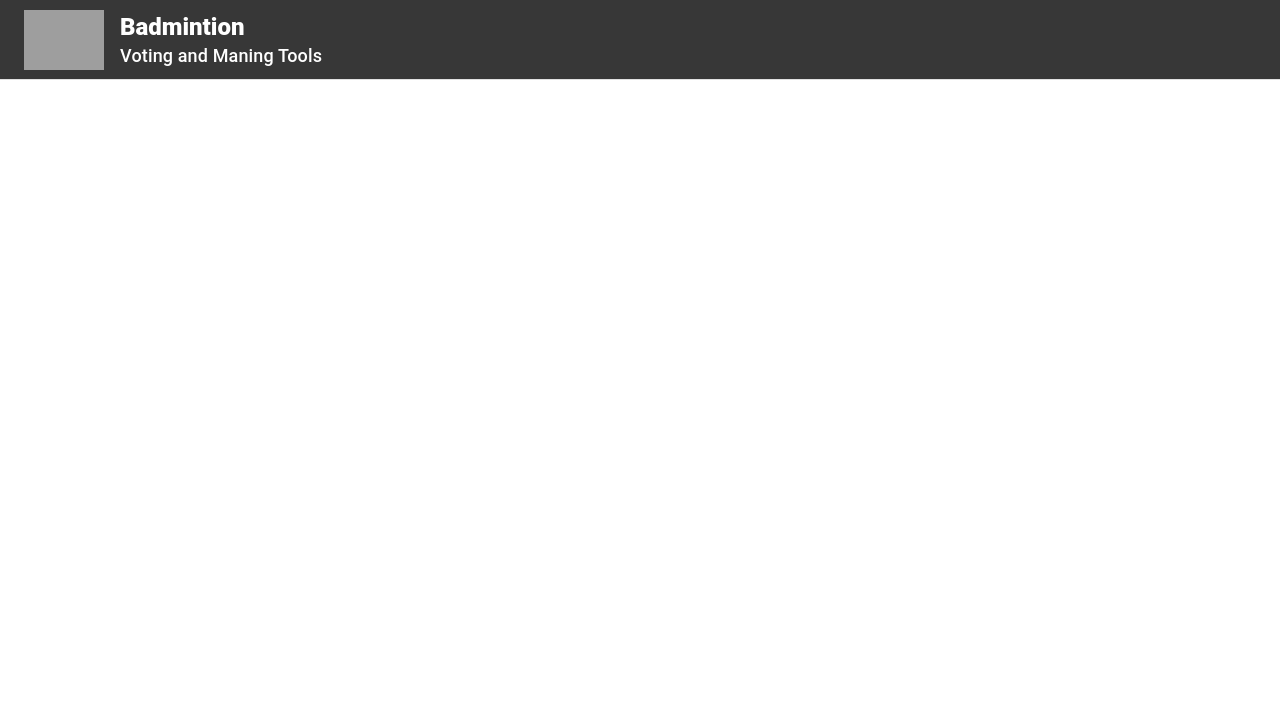
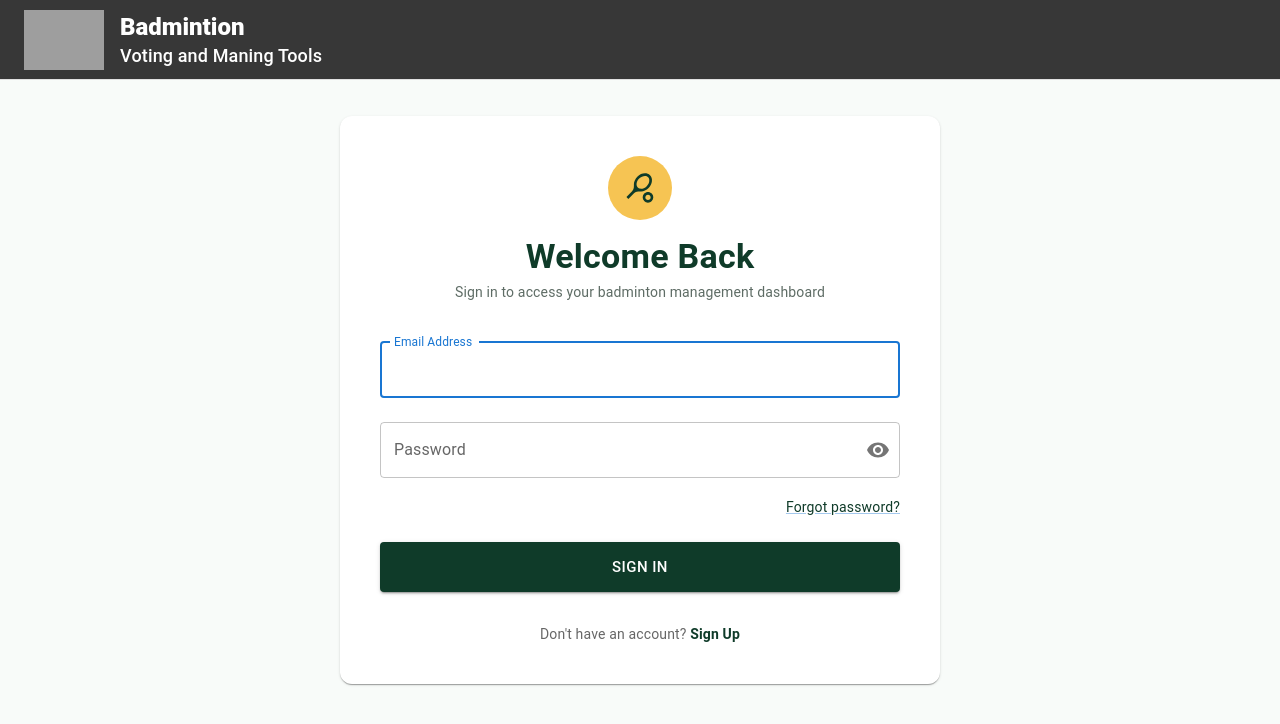
Before and after one commit to kienhuynhtrong/badminton, a React (Vite) app in the folder client/: page /login in a window 1280 px wide. Shown: the top 724 px of the page. Built offline with nearby package versions, Linux system fonts and the light colour scheme; grey boxes are pictures that could not be loaded.

Commit message:
feat(auth): enhance Login component with form validation and improved UI

```diff
--- a/client/src/features/auth/Login.tsx
+++ b/client/src/features/auth/Login.tsx
@@ -1,10 +1,249 @@
-import Header from "../../components/header/Header"
-const Login =() => {
+import { useState } from 'react'
+import { useForm } from 'react-hook-form'
+import { useNavigate, Link as RouterLink } from 'react-router-dom'
+import {
+  Box,
+  TextField,
+  Button,
+  Typography,
+  Paper,
+  InputAdornment,
+  IconButton,
+  Link,
+  Alert,
+} from '@mui/material'
+import { Visibility, VisibilityOff, SportsTennis } from '@mui/icons-material'
+import Header from '../../components/header/Header'
+import { useAuth } from '../../context/AuthContext'
+import { COLORS } from '../../constants/colors'
+
+interface LoginFormData {
+  email: string
+  password: string
+}
+
+const Login = () => {
+  const navigate = useNavigate()
+  const { login } = useAuth()
+  const [showPassword, setShowPassword] = useState(false)
+  const [error, setError] = useState('')
+
+  const {
+    register,
+    handleSubmit,
+    formState: { errors, isSubmitting },
+  } = useForm<LoginFormData>({
+    defaultValues: {
+      email: '',
+      password: '',
+    },
+  })
+
+  const onSubmit = async (data: LoginFormData) => {
+    try {
+      setError('')
+      // TODO: Replace with actual API call
+      console.log('Login data:', data)
+
+      // Simulate API call
+      await new Promise((resolve) => setTimeout(resolve, 1000))
+
+      // Mock login success
+      login()
+      navigate('/')
+    } catch (err) {
+      setError('Invalid email or password. Please try again.')
+    }
+  }
+
   return (
-    <div>
+    <>
       <Header />
+      <Box
+        sx={{
+          display: 'flex',
+          flexDirection: 'column',
+          alignItems: 'center',
+          justifyContent: 'center',
+          bgcolor: COLORS.bgLight,
+          minHeight: 'calc(100vh - 80px)',
+          px: { xs: 2, sm: 3, md: 4 },
+          py: { xs: 4, sm: 6 },
+          width: '100%',
+          boxSizing: 'border-box',
+          overflow: 'hidden',
+        }}
+      >
+        <Box
+          sx={{
+            width: '100%',
+            maxWidth: { xs: '100%', sm: 200, md: 300, lg: 600 },
+          }}
+        >
+          <Paper
 
-    </div>
+            sx={{
+              p: { xs: 3, sm: 4, md: 5 },
+              borderRadius: 3,
+              bgcolor: COLORS.bgWhite,
+            }}
+          >
+            <Box
+              sx={{
+                display: 'flex',
+                flexDirection: 'column',
+                alignItems: 'center',
+                mb: 3,
+              }}
+            >
+              <Box
+                sx={{
+                  width: 64,
+                  height: 64,
+                  borderRadius: '50%',
+                  bgcolor: COLORS.secondary,
+                  display: 'grid',
+                  placeItems: 'center',
+                  mb: 2,
+                }}
+              >
+                <SportsTennis sx={{ fontSize: 32, color: COLORS.primary }} />
+              </Box>
+              <Typography
+                variant="h4"
+                sx={{
+                  fontWeight: 700,
+                  color: COLORS.primary,
+                  mb: 0.5,
+                }}
+              >
+                Welcome Back
+              </Typography>
+              <Typography
+                variant="body2"
+                sx={{
+                  color: COLORS.textSecondary,
+                  textAlign: 'center',
+                }}
+              >
+                Sign in to access your badminton management dashboard
+              </Typography>
+            </Box>
+
+            {error && (
+              <Alert severity="error" sx={{ mb: 3 }}>
+                {error}
+              </Alert>
+            )}
+
+            <Box
+              component="form"
+              onSubmit={handleSubmit(onSubmit)}
+              noValidate
+            >
+              <TextField
+                fullWidth
+                label="Email Address"
+                type="email"
+                margin="normal"
+                {...register('email', {
+                  required: 'Email is required',
+                  pattern: {
+                    value: /^[A-Z0-9._%+-]+@[A-Z0-9.-]+\.[A-Z]{2,}$/i,
+                    message: 'Invalid email address',
+                  },
+                })}
+                error={!!errors.email}
+                helperText={errors.email?.message}
+                autoComplete="email"
+                autoFocus
+              />
+
+              <TextField
+                fullWidth
+                label="Password"
+                type={showPassword ? 'text' : 'password'}
+                margin="normal"
+                {...register('password', {
+                  required: 'Password is required',
+                  minLength: {
+                    value: 6,
+                    message: 'Password must be at least 6 characters',
+                  },
+                })}
+                error={!!errors.password}
+                helperText={errors.password?.message}
+                autoComplete="current-password"
+                slotProps={{
+                  input: {
+                    endAdornment: (
+                      <InputAdornment position="end">
+                        <IconButton
+                          onClick={() => setShowPassword(!showPassword)}
+                          edge="end"
+                        >
+                          {showPassword ? <VisibilityOff /> : <Visibility />}
+                        </IconButton>
+                      </InputAdornment>
+                    ),
+                  },
+                }}
+              />
+
+              <Box sx={{ textAlign: 'right', mt: 1 }}>
+                <Link
+                  component={RouterLink}
+                  to="/forgot-password"
+                  variant="body2"
+                  sx={{ color: COLORS.primary }}
+                >
+                  Forgot password?
+                </Link>
+              </Box>
+
+              <Button
+                type="submit"
+                fullWidth
+                variant="contained"
+                size="large"
+                disabled={isSubmitting}
+                sx={{
+                  mt: 3,
+                  mb: 2,
+                  py: 1.5,
+                  bgcolor: COLORS.primary,
+                  '&:hover': {
+                    bgcolor: COLORS.primaryDark,
+                  },
+                }}
+              >
+                {isSubmitting ? 'Signing in...' : 'Sign In'}
+              </Button>
+
+              <Box sx={{ textAlign: 'center', mt: 2 }}>
+                <Typography variant="body2" color="text.secondary">
+                  Don't have an account?{' '}
+                  <Link
+                    component={RouterLink}
+                    to="/register"
+                    sx={{
+                      color: COLORS.primary,
+                      fontWeight: 600,
+                      textDecoration: 'none',
+                      '&:hover': {
+                        textDecoration: 'underline',
+                      },
+                    }}
+                  >
+                    Sign Up
+                  </Link>
+                </Typography>
+              </Box>
+            </Box>
+          </Paper>
+        </Box>
+      </Box>
+    </>
   )
 }
 
--- a/client/src/index.css
+++ b/client/src/index.css
@@ -24,8 +24,11 @@
   --spacing-md: 16px;
   --spacing-lg: 24px;
   --spacing-xl: 32px;
+  width: 100%;
 }
-
+#root {
+  width: 100%;
+}
 a {
   font-weight: 500;
   color: #646cff;
```
